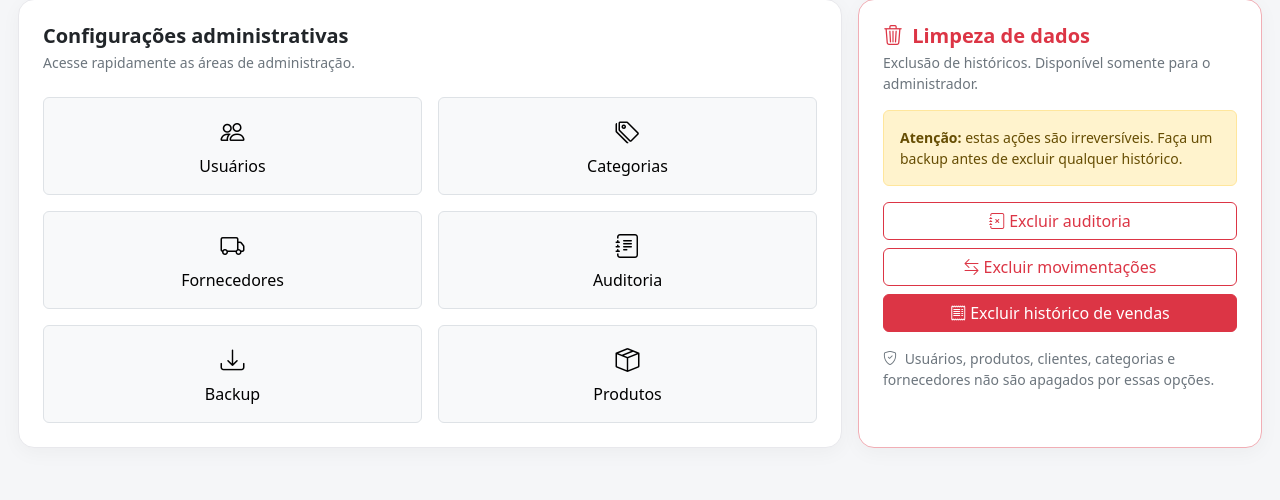
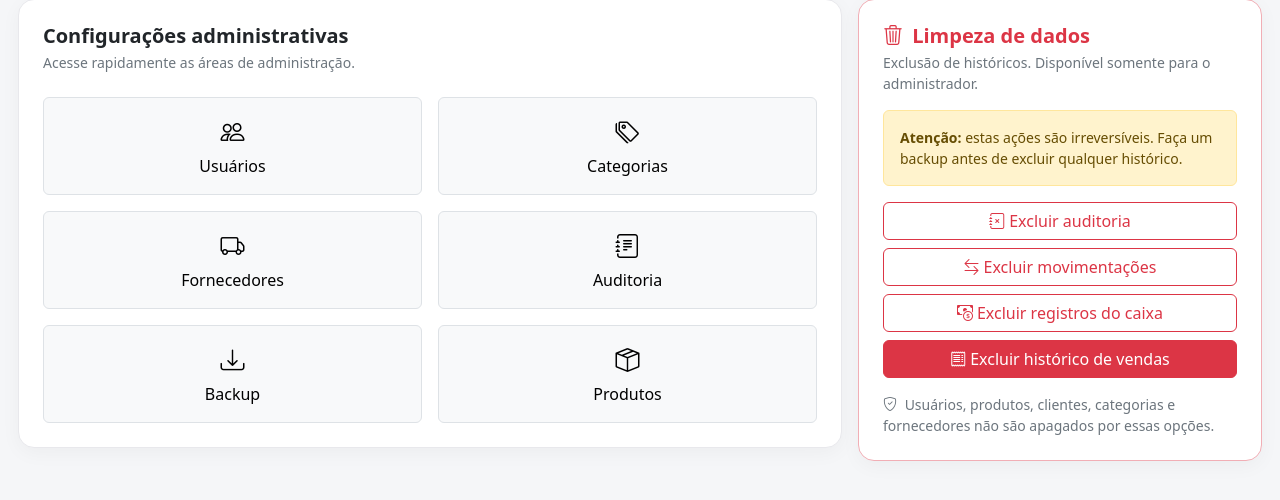
Before and after one commit to danielribeiro5510/Pyetro_Sapekids, a Flask app: template templates/settings.html in a window 1280 px wide. Shown: the part 267-767 px from the top of the page. Run offline with Flask 3, Linux system fonts and the light colour scheme; the template is opened without the code that fills it, so the values that code supplies are empty; some libraries are stand-ins or nearby versions.

Commit message:
Add files via upload

```diff
--- a/app.py
+++ b/app.py
@@ -1855,6 +1855,15 @@ def admin_cleanup():
             conn.commit()
             flash("Histórico de movimentações excluído. O estoque atual foi mantido.", "success")
 
+        elif action == "cash":
+            # Limpa o histórico do caixa: movimentações (sangrias,
+            # suprimentos e despesas) e registros de abertura/fechamento.
+            # As vendas não são excluídas por esta opção.
+            conn.execute("DELETE FROM cash_movements")
+            conn.execute("DELETE FROM cash_sessions")
+            conn.commit()
+            flash("Registros do caixa excluídos. As vendas foram mantidas.", "success")
+
         elif action == "sales":
             # Exclui o histórico de vendas e os itens das vendas.
             # Antes disso, devolve ao estoque somente as quantidades de vendas
@@ -1904,7 +1913,7 @@ def admin_cleanup():
     finally:
         conn.close()
 
-    return redirect(url_for("admin_dashboard"))
+    return redirect(url_for("settings"))
 
 
 @app.route("/admin/audit")
--- a/templates/settings.html
+++ b/templates/settings.html
@@ -87,6 +87,14 @@
         </form>
 
         <form method="post" action="{{ url_for('admin_cleanup') }}"
+              onsubmit="return confirm('ATENÇÃO! Isso apagará TODOS os registros do caixa, incluindo aberturas, fechamentos, sangrias, suprimentos e despesas. As vendas serão mantidas. Deseja continuar?');">
+          <input type="hidden" name="action" value="cash">
+          <button class="btn btn-outline-danger w-100">
+            <i class="bi bi-cash-coin me-1"></i>Excluir registros do caixa
+          </button>
+        </form>
+
+        <form method="post" action="{{ url_for('admin_cleanup') }}"
               onsubmit="return confirm('ATENÇÃO! Isso apagará TODAS as vendas, itens e trocas/devoluções relacionadas. O estoque das vendas concluídas será restaurado. Deseja continuar?');">
           <input type="hidden" name="action" value="sales">
           <button class="btn btn-danger w-100">
```
